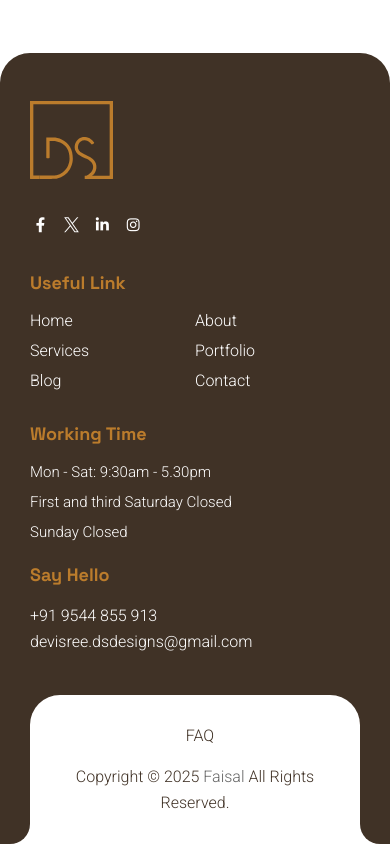
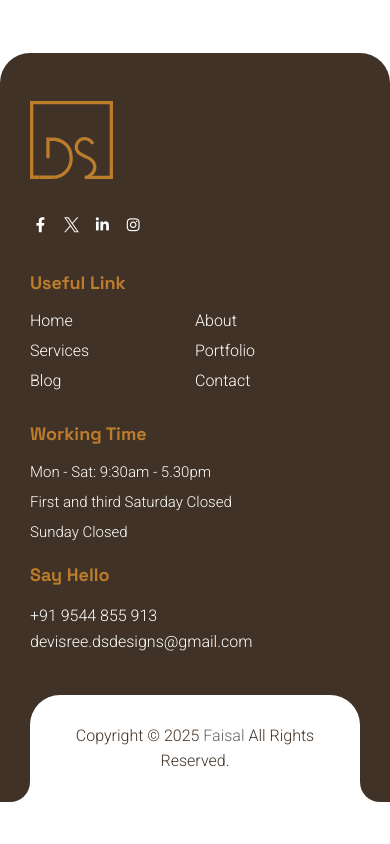
Before and after one commit to Faisal-kkn/DS-Design, a plain HTML site: page architectural-design.html in a window 390 px wide. Shown: the part 4184-5028 px from the top of the page. After the commit the page ends 4986 px from the top, so only its background shows below. Drawn offline with nearby package versions, Linux system fonts and the light colour scheme; a script that the page names is missing.

Commit message:
chore: remove faq link from the footer

```diff
--- a/architectural-design.html
+++ b/architectural-design.html
@@ -686,16 +686,6 @@
 									All
 									Rights Reserved.</div>
 							</div>
-							<div class="col-md-6">
-								<div class="pbmit-footer-menu-area">
-									<div class="menu-footer-menu-container">
-										<ul class="pbmit-footer-menu">
-
-											<li><a href="#">FAQ</a></li>
-										</ul>
-									</div>
-								</div>
-							</div>
 						</div>
 					</div>
 				</div>
```
Also changed, not shown: about.html (+0 -9 lines), blog-details.html (+0 -10 lines), blogs.html (+0 -10 lines), construction.html (+0 -10 lines), contact.html (+0 -10 lines), index.html (+0 -10 lines), interior-design.html (+0 -10 lines), portfolio-details.html (+0 -10 lines), portfolios.html (+0 -10 lines), portfolios/portfolio-01.html (+34 -31 lines), real-estate.html (+0 -10 lines), services.html (+0 -10 lines), turnkey-projects.html (+0 -10 lines).
